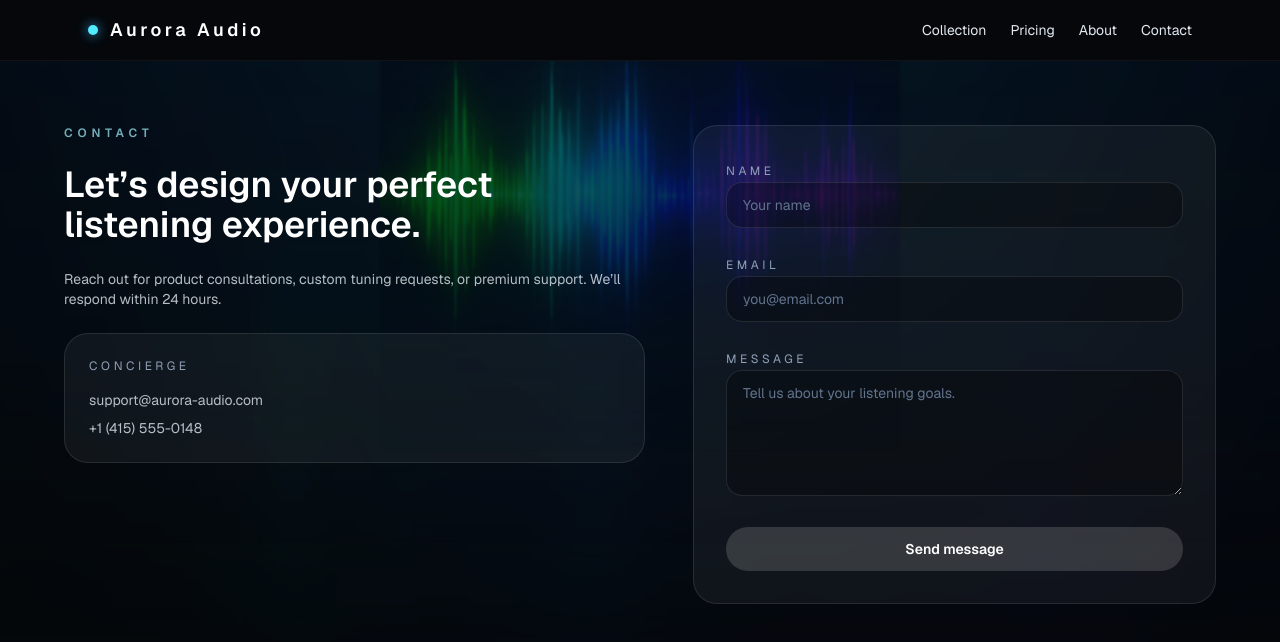
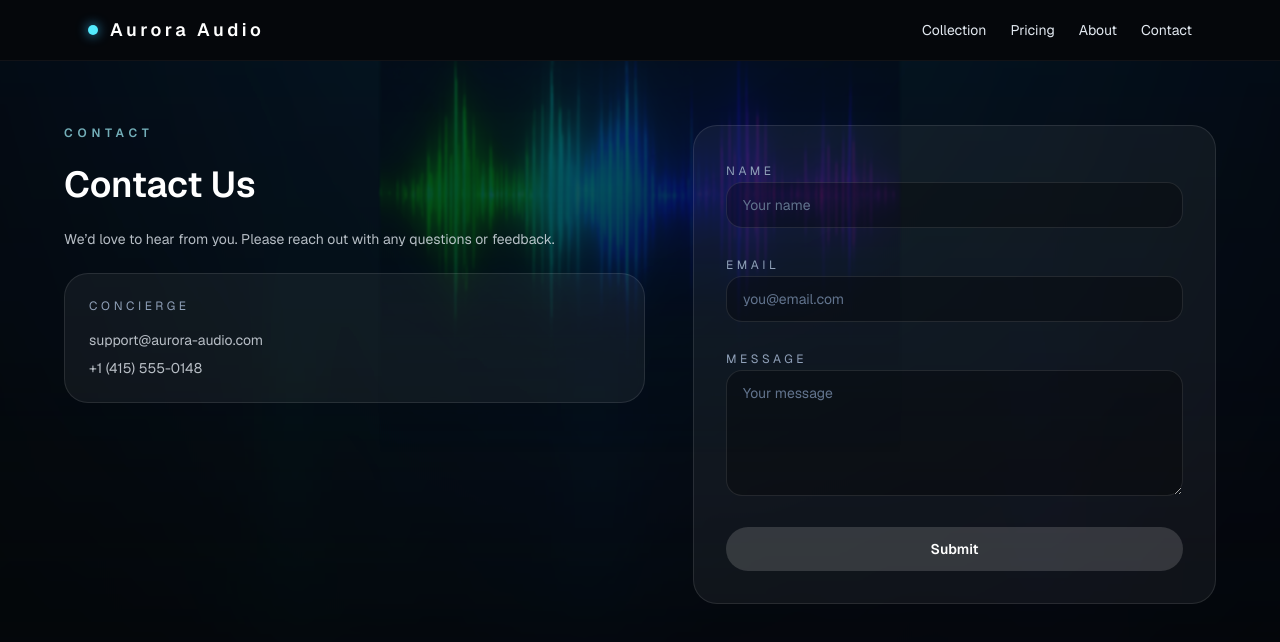
Before and after one commit to a-grow/aurora-audio, a Next.js app: page /contact in a window 1280 px wide. Shown: the top 642 px of the page. Built offline with nearby package versions, Linux system fonts and the light colour scheme.

Commit message:
Fix: CONTACT US button navigation and update Contact page content

```diff
--- a/app/contact/page.tsx
+++ b/app/contact/page.tsx
@@ -14,11 +14,10 @@ export default function ContactPage() {
                 Contact
               </p>
               <h1 className="text-4xl font-semibold text-white">
-                Let’s design your perfect listening experience.
+                Contact Us
               </h1>
               <p className="text-sm text-slate-200/80">
-                Reach out for product consultations, custom tuning requests, or
-                premium support. We’ll respond within 24 hours.
+                We’d love to hear from you. Please reach out with any questions or feedback.
               </p>
               <div className="rounded-3xl border border-white/10 bg-white/5 p-6 text-sm text-slate-200/80">
                 <p className="text-xs uppercase tracking-[0.3em] text-slate-400">
@@ -60,14 +59,14 @@ export default function ContactPage() {
                   required
                   rows={5}
                   className="w-full rounded-2xl border border-white/10 bg-black/30 px-4 py-3 text-sm text-white placeholder:text-slate-500 focus:border-cyan-300 focus:outline-none"
-                  placeholder="Tell us about your listening goals."
+                  placeholder="Your message"
                 />
               </div>
               <button
                 type="submit"
                 className="w-full rounded-full bg-white/15 py-3 text-sm font-semibold text-white transition hover:bg-white/25"
               >
-                Send message
+                Submit
               </button>
             </form>
           </div>
--- a/app/page.tsx
+++ b/app/page.tsx
@@ -304,12 +304,12 @@ export default function Home() {
                   Trusted by listeners worldwide.
                 </h2>
               </div>
-              <a
+              <Link
                 href="/contact"
                 className="rounded-full border border-white/20 px-5 py-2 text-xs font-semibold uppercase tracking-[0.3em] text-white/80 transition hover:border-white/40 hover:text-white"
               >
                 Contact us
-              </a>
+              </Link>
             </FadeIn>
             <Stagger className="mt-10 grid gap-6 md:grid-cols-3">
               {testimonials.map((item) => (
```
